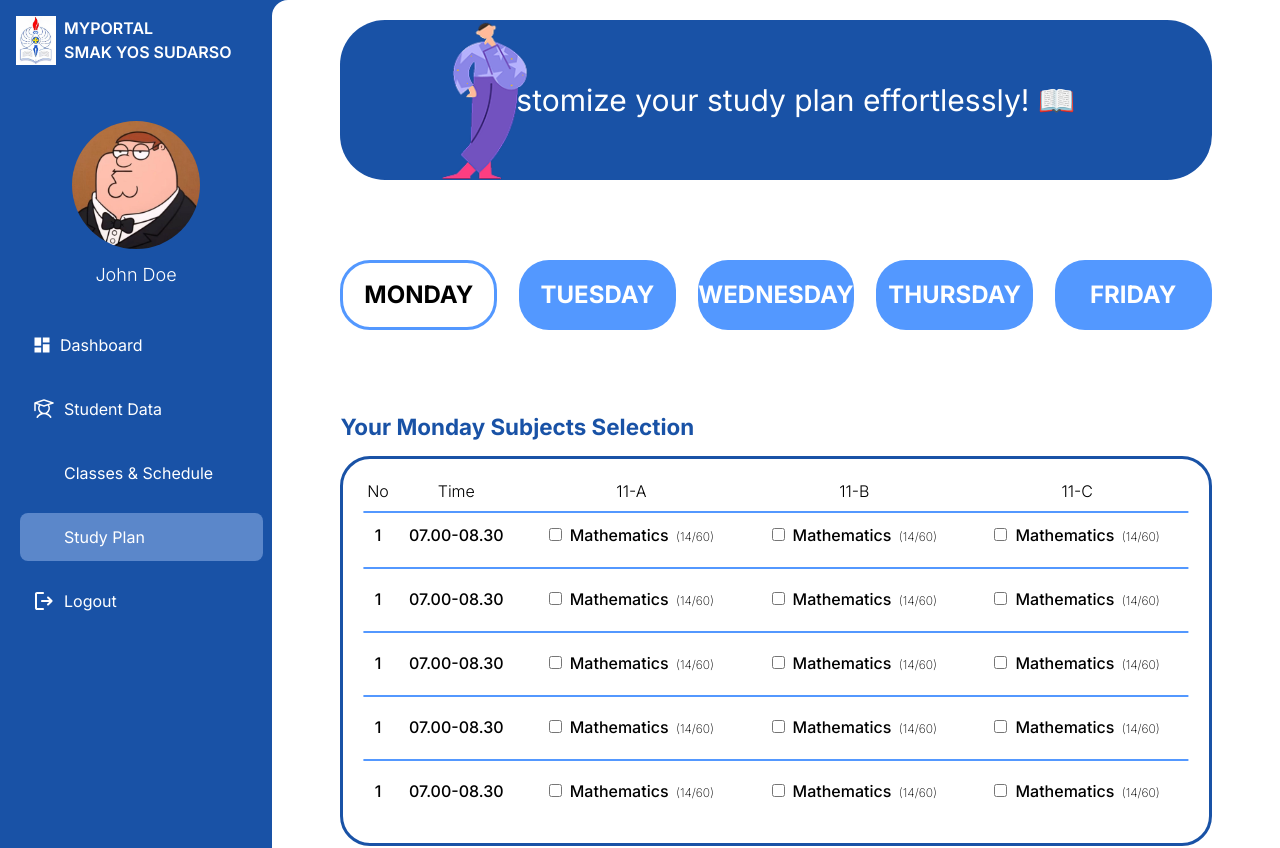
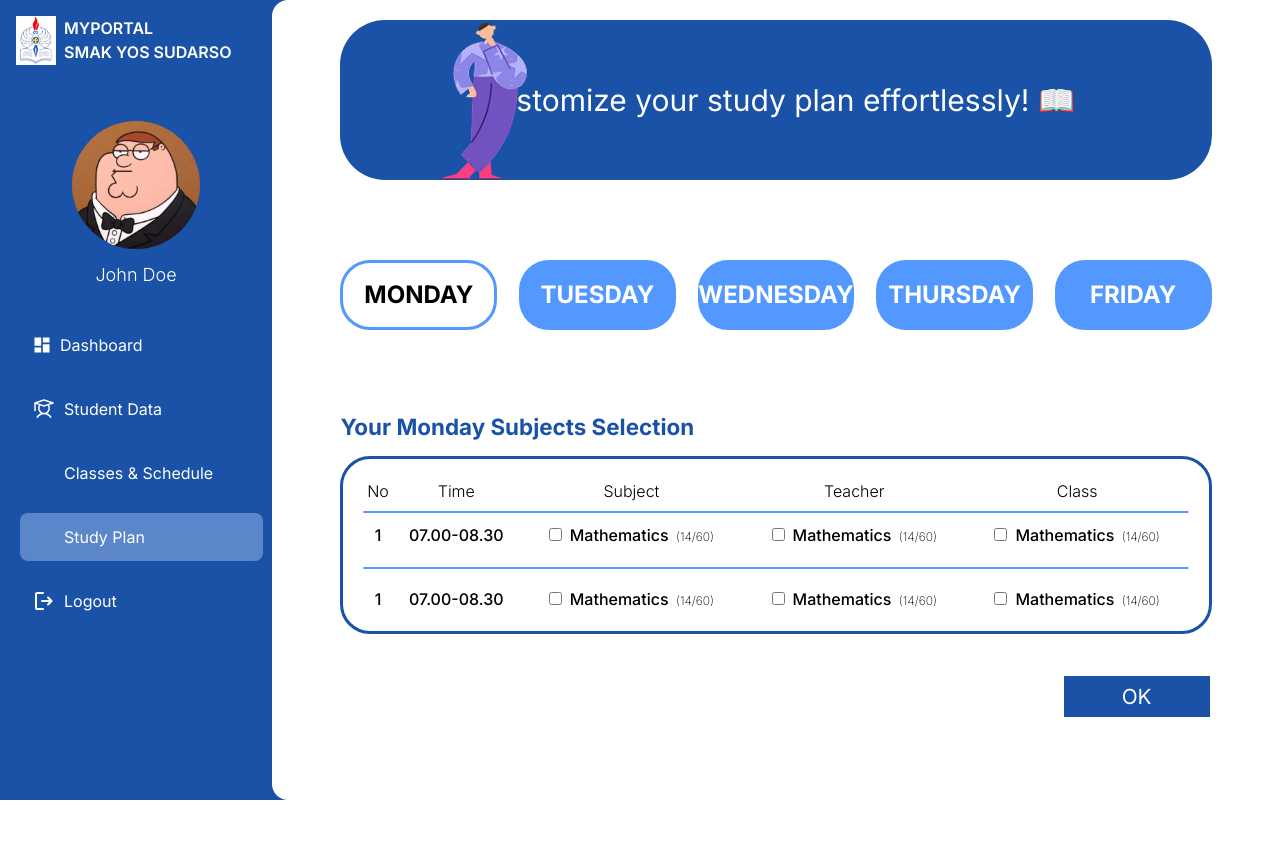
Before and after one commit to JesenJeverlino/MyPortalYosSudarso, a React (Vite) app: page /user-study-plan in a window 1280 px wide. Shown: the top 848 px of the page. After the commit the page ends 800 px from the top, so only its background shows below. Built offline with nearby package versions, Linux system fonts and the light colour scheme; some icons are missing.

Commit message:
tidy up  study plan

```diff
--- a/src/components/no-study-plan.tsx
+++ b/src/components/other-component/no-study-plan.tsx
@@ -6,7 +6,7 @@ export default function NoStudyPlan() {
       <div className="text-[#1952a6] mt-50">
         <div className="flex justify-center">
           <Icon icon="twemoji:man-student" className="w-[36px] h-[36px] mr-3" />
-          <h1 className="text-3xl font-bold">Patience, Young Scholar!</h1>
+          <p className="text-3xl font-bold">Patience, Young Scholar!</p>
         </div>
         <p className="text-xl font-bold ">
           "Course selection is for 11th and 12th graders only. Sit tight—your
--- /dev/null
+++ b/src/components/other-component/other-sub-component/table-body-choose.tsx
@@ -0,0 +1,51 @@
+ // NANTI KALAU UDH ADA BACKEND BARU PIKIRIN GIMANA CARA LOOPING! TERGANTUNG RESPONSE BACKEND
+ // INGAT <HR> PERTAMA ADA TOP-8
+
+export default function TableBodyChoose() {
+  return (
+    <>
+      <tbody className="text-center font-medium">
+        <hr className="border border-[#5398ff] w-[100%] absolute left-1/2 -translate-x-1/2 top-8" />
+        <tr>
+          <td className="pt-5 pb-5">1</td>
+          <td className="pt-5 pb-5">07.00-08.30</td>
+          <td className="pt-5 pb-5">
+            <input type="checkbox" className="mr-2" />
+            <p className="mr-1 inline">Mathematics</p>
+            <p className="text-xs font-extralight inline"> (14/60)</p>
+          </td>
+          <td className="pt-5 pb-5">
+            <input type="checkbox" className="mr-2" />
+            <p className="mr-1 inline">Mathematics</p>
+            <p className="text-xs font-extralight inline"> (14/60)</p>
+          </td>
+          <td className="pt-5 pb-5">
+            <input type="checkbox" className="mr-2" />
+            <p className="mr-1 inline">Mathematics</p>
+            <p className="text-xs font-extralight inline"> (14/60)</p>
+          </td>
+        </tr>
+        <hr className="border border-[#5398ff] w-[100%] absolute left-1/2 -translate-x-1/2" />
+        <tr>
+          <td className="pt-5 pb-5">1</td>
+          <td className="pt-5 pb-5">07.00-08.30</td>
+          <td className="pt-5 pb-5">
+            <input type="checkbox" className="mr-2" />
+            <p className="mr-1 inline">Mathematics</p>
+            <p className="text-xs font-extralight inline"> (14/60)</p>
+          </td>
+          <td className="pt-5 pb-5">
+            <input type="checkbox" className="mr-2" />
+            <p className="mr-1 inline">Mathematics</p>
+            <p className="text-xs font-extralight inline"> (14/60)</p>
+          </td>
+          <td className="pt-5 pb-5">
+            <input type="checkbox" className="mr-2" />
+            <p className="mr-1 inline">Mathematics</p>
+            <p className="text-xs font-extralight inline"> (14/60)</p>
+          </td>
+        </tr>
+      </tbody>
+    </>
+  );
+}
--- a/src/components/other-component/table.tsx
+++ b/src/components/other-component/table.tsx
@@ -1,15 +1,17 @@
 import TableHead from "@/components/other-component/other-sub-component/table-head";
 import TableBody from "@/components/other-component/other-sub-component/table-body";
+import TableBodyChoose from "@/components/other-component/other-sub-component/table-body-choose";
 
-export default function Table() {
+export default function Table({ canChoose }: { canChoose: boolean }) {
   return (
     <>
       <div className="w-full rounded-[30px] border-3 border-[#1952a6] p-5 pb-0">
         <table className="w-full relative">
-          <TableHead
-            values={["No", "Time", "Subject", "Teacher", "Class"]}
-          ></TableHead>
-          <TableBody
+          <TableHead values={["No", "Time", "Subject", "Teacher", "Class"]}></TableHead>
+          {canChoose ? (
+            <TableBodyChoose></TableBodyChoose>
+          ) : (
+            <TableBody
             values={[
               ["1", "07.00-08.30", "Mathematics", "Budi Santoso", "10-A"],
               ["2", "08.30-09.15", "Chemistry", "Sri Risnawati", "10-A"],
@@ -19,6 +21,7 @@ export default function Table() {
               ["5", "14.30-15.15", "English", "Marlina Suriani", "10-A"],
             ]}
           ></TableBody>
+          )}
         </table>
       </div>
     </>
--- a/src/components/table-choose.tsx
+++ /dev/null
@@ -1,129 +0,0 @@
-import Button from "./other-component/button";
-
-export default function TableChoose() {
-  return (
-    <>
-      <div className="mt-20 w-[90%]">
-        <h1 className="text-[#1952a6] font-bold text-[1.4rem] mb-3">
-          Your Monday Subjects Selection
-        </h1>
-        <div className="w-full rounded-[30px] border-3 border-[#1952a6] p-5">
-          <table className="w-full relative">
-            <thead>
-              <th className="font-light">No</th>
-              <th className="font-light">Time</th>
-              <th className="font-light">11-A</th>
-              <th className="font-light">11-B</th>
-              <th className="font-light">11-C</th>
-            </thead>
-            <tbody className="text-center font-medium">
-              <hr className="border border-[#5398ff] w-[100%] absolute left-1/2 -translate-x-1/2 top-8" />
-              <tr>
-                <td className="pt-5 pb-5">1</td>
-                <td className="pt-5 pb-5">07.00-08.30</td>
-                <td className="pt-5 pb-5">
-                  <input type="checkbox" className="mr-2" />
-                  <p className="mr-1 inline">Mathematics</p>
-                  <p className="text-xs font-extralight inline"> (14/60)</p>
-                </td>
-                <td className="pt-5 pb-5">
-                  <input type="checkbox" className="mr-2" />
-                  <p className="mr-1 inline">Mathematics</p>
-                  <p className="text-xs font-extralight inline"> (14/60)</p>
-                </td>
-                <td className="pt-5 pb-5">
-                  <input type="checkbox" className="mr-2" />
-                  <p className="mr-1 inline">Mathematics</p>
-                  <p className="text-xs font-extralight inline"> (14/60)</p>
-                </td>
-              </tr>
-              <hr className="border border-[#5398ff] w-[100%] absolute left-1/2 -translate-x-1/2" />
-              <tr>
-                <td className="pt-5 pb-5">1</td>
-                <td className="pt-5 pb-5">07.00-08.30</td>
-                <td className="pt-5 pb-5">
-                  <input type="checkbox" className="mr-2" />
-                  <p className="mr-1 inline">Mathematics</p>
-                  <p className="text-xs font-extralight inline"> (14/60)</p>
-                </td>
-                <td className="pt-5 pb-5">
-                  <input type="checkbox" className="mr-2" />
-                  <p className="mr-1 inline">Mathematics</p>
-                  <p className="text-xs font-extralight inline"> (14/60)</p>
-                </td>
-                <td className="pt-5 pb-5">
-                  <input type="checkbox" className="mr-2" />
-                  <p className="mr-1 inline">Mathematics</p>
-                  <p className="text-xs font-extralight inline"> (14/60)</p>
-                </td>
-              </tr>
-              <hr className="border border-[#5398ff] w-[100%] absolute left-1/2 -translate-x-1/2" />
-              <tr>
-                <td className="pt-5 pb-5">1</td>
-                <td className="pt-5 pb-5">07.00-08.30</td>
-                <td className="pt-5 pb-5">
-                  <input type="checkbox" className="mr-2" />
-                  <p className="mr-1 inline">Mathematics</p>
-                  <p className="text-xs font-extralight inline"> (14/60)</p>
-                </td>
-                <td className="pt-5 pb-5">
-                  <input type="checkbox" className="mr-2" />
-                  <p className="mr-1 inline">Mathematics</p>
-                  <p className="text-xs font-extralight inline"> (14/60)</p>
-                </td>
-                <td className="pt-5 pb-5">
-                  <input type="checkbox" className="mr-2" />
-                  <p className="mr-1 inline">Mathematics</p>
-                  <p className="text-xs font-extralight inline"> (14/60)</p>
-                </td>
-              </tr>
-              <hr className="border border-[#5398ff] w-[100%] absolute left-1/2 -translate-x-1/2" />
-              <tr>
-                <td className="pt-5 pb-5">1</td>
-                <td className="pt-5 pb-5">07.00-08.30</td>
-                <td className="pt-5 pb-5">
-                  <input type="checkbox" className="mr-2" />
-                  <p className="mr-1 inline">Mathematics</p>
-                  <p className="text-xs font-extralight inline"> (14/60)</p>
-                </td>
-                <td className="pt-5 pb-5">
-                  <input type="checkbox" className="mr-2" />
-                  <p className="mr-1 inline">Mathematics</p>
-                  <p className="text-xs font-extralight inline"> (14/60)</p>
-                </td>
-                <td className="pt-5 pb-5">
-                  <input type="checkbox" className="mr-2" />
-                  <p className="mr-1 inline">Mathematics</p>
-                  <p className="text-xs font-extralight inline"> (14/60)</p>
-                </td>
-              </tr>
-              <hr className="border border-[#5398ff] w-[100%] absolute left-1/2 -translate-x-1/2" />
-              <tr>
-                <td className="pt-5 pb-5">1</td>
-                <td className="pt-5 pb-5">07.00-08.30</td>
-                <td className="pt-5 pb-5">
-                  <input type="checkbox" className="mr-2" />
-                  <p className="mr-1 inline">Mathematics</p>
-                  <p className="text-xs font-extralight inline"> (14/60)</p>
-                </td>
-                <td className="pt-5 pb-5">
-                  <input type="checkbox" className="mr-2" />
-                  <p className="mr-1 inline">Mathematics</p>
-                  <p className="text-xs font-extralight inline"> (14/60)</p>
-                </td>
-                <td className="pt-5 pb-5">
-                  <input type="checkbox" className="mr-2" />
-                  <p className="mr-1 inline">Mathematics</p>
-                  <p className="text-xs font-extralight inline"> (14/60)</p>
-                </td>
-              </tr>
-            </tbody>
-          </table>
-        </div>
-        <div className="mt-10 flex justify-end">
-        <Button variant="square-blue" value="OK"></Button>
-        </div>
-      </div>
-    </>
-  );
-}
--- a/src/page/user-page/user-class-and-schedule.tsx
+++ b/src/page/user-page/user-class-and-schedule.tsx
@@ -14,7 +14,7 @@ export default function UserClassAndSchedule() {
 
       <div className="mt-20 w-[90%]">
         <h1 className="text-[#1952a6] font-bold text-[1.4rem] mb-3">Monday's Schedule</h1>
-        <Table></Table>
+        <Table canChoose={false}></Table>
       </div>
     </>
   );
--- a/src/page/user-page/user-study-plan.tsx
+++ b/src/page/user-page/user-study-plan.tsx
@@ -1,7 +1,8 @@
 import Header from "@/components/header";
 import ChooseDay from "@/components/other-component/choose-day";
-import TableChoose from "@/components/table-choose";
-import NoStudyPlan from "@/components/no-study-plan";
+import Table from "@/components/other-component/table";
+import NoStudyPlan from "@/components/other-component/no-study-plan";
+import Button from "@/components/other-component/button";
 
 export default function StudyPlan() {
   const HaveStudyPlan = true;
@@ -16,7 +17,13 @@ export default function StudyPlan() {
       {HaveStudyPlan ? (
         <>
           <ChooseDay />
-          <TableChoose />
+          <div className="mt-20 w-[90%]">
+            <h1 className="text-[#1952a6] font-bold text-[1.4rem] mb-3">Your Monday Subjects Selection</h1>
+            <Table canChoose={true}></Table>
+            <div className="mt-10 flex justify-end">
+              <Button variant="square-blue" value="OK"></Button>
+            </div>
+          </div>
         </>
       ) : (
         <NoStudyPlan />
```
